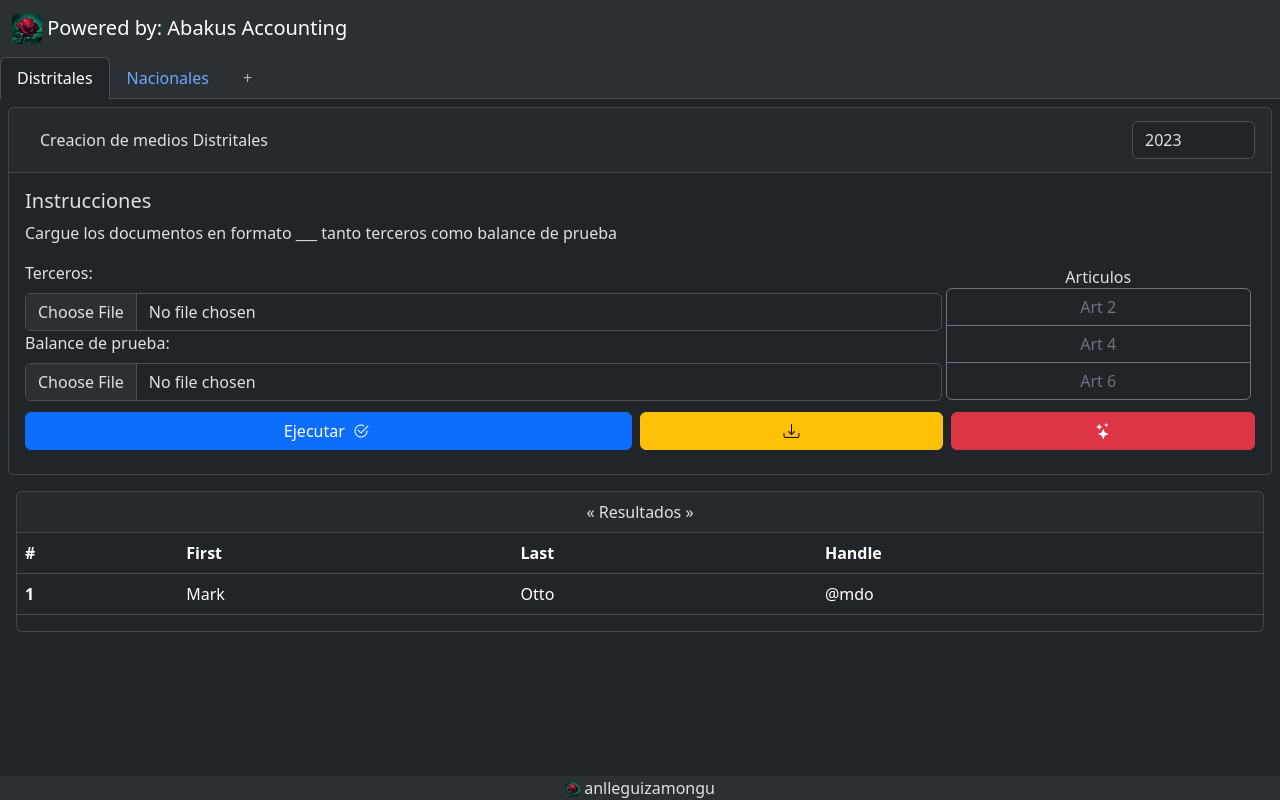
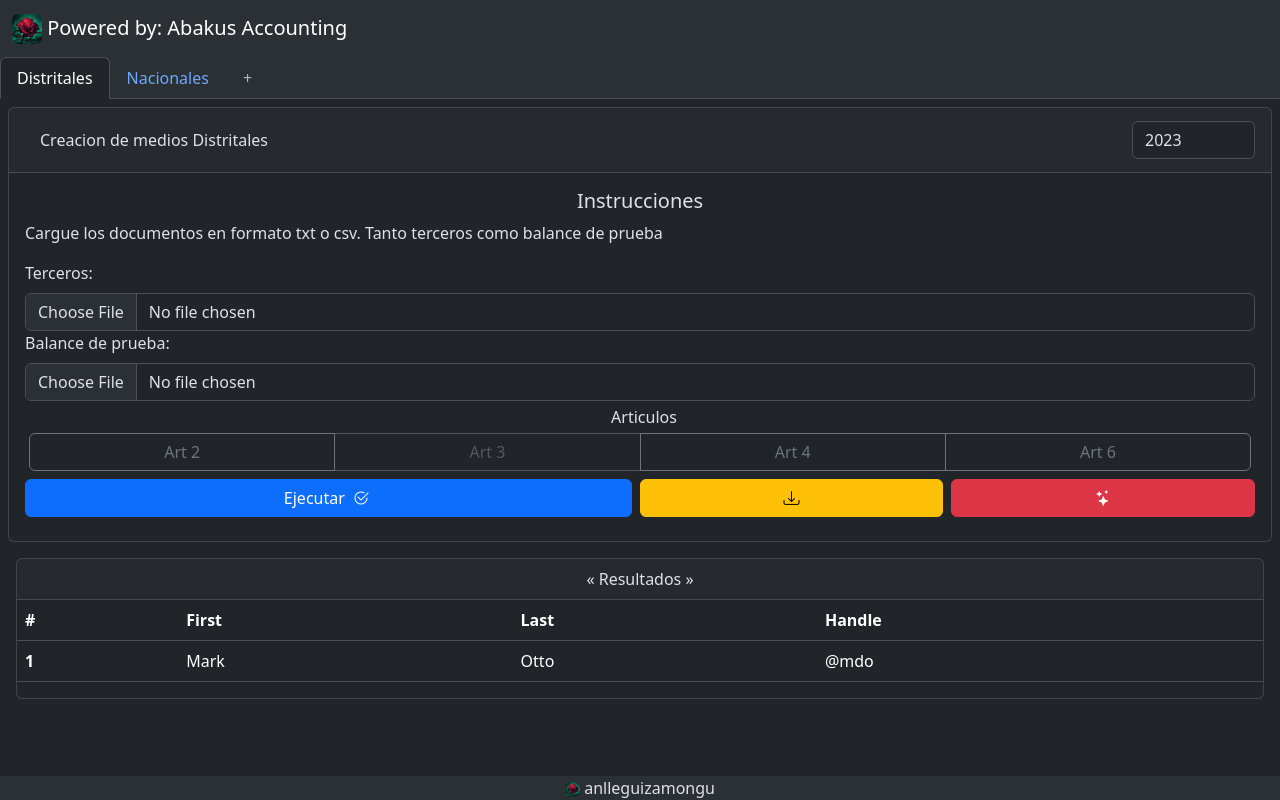
Before and after one commit to leoleguizamon97/medios-abakus, a Vue app: page / in a window 1280 px wide. Built offline with nearby package versions, Linux system fonts and the light colour scheme.

Commit message:
Cambio de posision de botones

```diff
--- a/src/components/formulario-general.vue
+++ b/src/components/formulario-general.vue
@@ -10,10 +10,9 @@
 				</div>
 			</div>
 			<div class="card-body">
-				<h5 class="card-title">Instrucciones</h5>
-				<p class="card-text">Cargue los documentos en formato ___ tanto terceros como balance de prueba</p>
-				<div class="d-flex">
-					<div class="w-75">
+				<h5 class="card-title text-center">Instrucciones</h5>
+				<p class="card-text">Cargue los documentos en formato txt o csv. Tanto terceros como balance de prueba</p>
+				<div class="w-100">
 					<label for="terceros-path" class="form-label">Terceros:</label>
 					<input class="form-control" type="file" id="terceros-path" ref="terceros" placeholder="terceros.txt"
 						required @change="guardarPathTerceros">
@@ -21,25 +20,30 @@
 					<input class="form-control" type="file" id="balance-path" ref="balance" placeholder="balance.txt"
 						required @change="guardarPathBalance">
 				</div>
-					<div class="btn-group-vertical w-25 m-1 nav" role="group" aria-label="articulos">
-						<div class="w-100" style="text-align: center;">Articulos</div>
-						<input required type="radio" class="nav-link btn-check form-check-input" data-bs-toggle="tab" data-bs-target="#base2" name="btnradio" id="btnradio1" @click="setArticulo(2)">
+				<div class="w-100 m-1" style="text-align: center;">Articulos</div>
+				<div class="btn-group m-1 nav" role="group" aria-label="articulos">
+					<input required type="radio" class="nav-link btn-check form-check-input" data-bs-toggle="tab"
+						data-bs-target="#base2" name="btnradio" id="btnradio1" @click="setArticulo(2)">
 					<label class="btn btn-outline-secondary" for="btnradio1">Art 2</label>
-						<input required type="radio" class="nav-link btn-check form-check-input" data-bs-toggle="tab" data-bs-target="#base4" name="btnradio" id="btnradio2" @click="setArticulo(4)">
-						<label class="btn btn-outline-secondary" for="btnradio2">Art 4</label>
-						<input required type="radio" class="nav-link btn-check form-check-input" data-bs-toggle="tab" data-bs-target="#base6" name="btnradio" id="btnradio3" @click="setArticulo(6)">
-						<label class="btn btn-outline-secondary" for="btnradio3">Art 6</label>
-					</div>
+					<input required type="radio" class="nav-link btn-check form-check-input" data-bs-toggle="tab"
+						data-bs-target="#base3" name="btnradio" id="btnradio2" @click="setArticulo(4)" disabled>
+					<label class="btn btn-outline-secondary" for="btnradio2">Art 3</label>
+					<input required type="radio" class="nav-link btn-check form-check-input" data-bs-toggle="tab"
+						data-bs-target="#base4" name="btnradio" id="btnradio3" @click="setArticulo(6)">
+					<label class="btn btn-outline-secondary" for="btnradio3">Art 4</label>
+					<input required type="radio" class="nav-link btn-check form-check-input" data-bs-toggle="tab"
+						data-bs-target="#base6" name="btnradio" id="btnradio4" @click="setArticulo(6)">
+					<label class="btn btn-outline-secondary" for="btnradio4">Art 6</label>
 				</div>
 				<div id="Bases" class="tab-content">
 					<div class="tab-pane fade" id="base2" aria-labelledby="btnradio1" tabindex="1">
-						<bases2 msg="otros"/>
+						<bases2 msg="otros" />
 					</div>
 					<div class="tab-pane fade" id="base4" aria-labelledby="btnradio2" tabindex="2">
-						<bases msg="2368"/>
+						<bases msg="2368" />
 					</div>
 					<div class="tab-pane fade" id="base6" aria-labelledby="btnradio3" tabindex="3">
-						<bases msg="135518"/>
+						<bases msg="135518" />
 					</div>
 				</div>
 				<div class="d-flex my-2">
@@ -163,20 +167,20 @@ export default {
 
 					lineas.forEach(linea => {
 						var lineatemp = linea.replace(/\s+/g, '')
-						if(inicial==0){
+						if (inicial == 0) {
 							nombreEmpresa = lineatemp;
 							//console.log('Nombre de empresa: '+nombreEmpresa);
-							inicial+=1;
-						}else if(linea.replace(/\s+/g, '') == nombreEmpresa){
+							inicial += 1;
+						} else if (linea.replace(/\s+/g, '') == nombreEmpresa) {
 							//console.log('Se omitio esta linea:- '+inicial+linea);
 							inicial = 1
-						}else if(inicial != -1){
+						} else if (inicial != -1) {
 							//console.log('Se omitio esta linea: '+inicial+linea);
-							inicial+=1;
-							if(inicial == 4){
-								inicial= -1;
+							inicial += 1;
+							if (inicial == 4) {
+								inicial = -1;
 							}
-						}else{
+						} else {
 							this.cuentas.push(linea)
 						}
 					})
@@ -196,11 +200,11 @@ export default {
 				this.crearBalance();
 			})
 			//Decide cual articulo realizar
-			if(this.articulo == 2){
+			if (this.articulo == 2) {
 				console.log('Se ejecutara el articulo 2');
-			}else if(this.articulo == 3){
+			} else if (this.articulo == 3) {
 				console.log('Se ejecutara el articulo 3');
-			}else if(this.articulo == 4){
+			} else if (this.articulo == 4) {
 				console.log('Se ejecutara el articulo 4');
 			}
 		},
```
Lines whose indentation alone changed are shown as unchanged.
